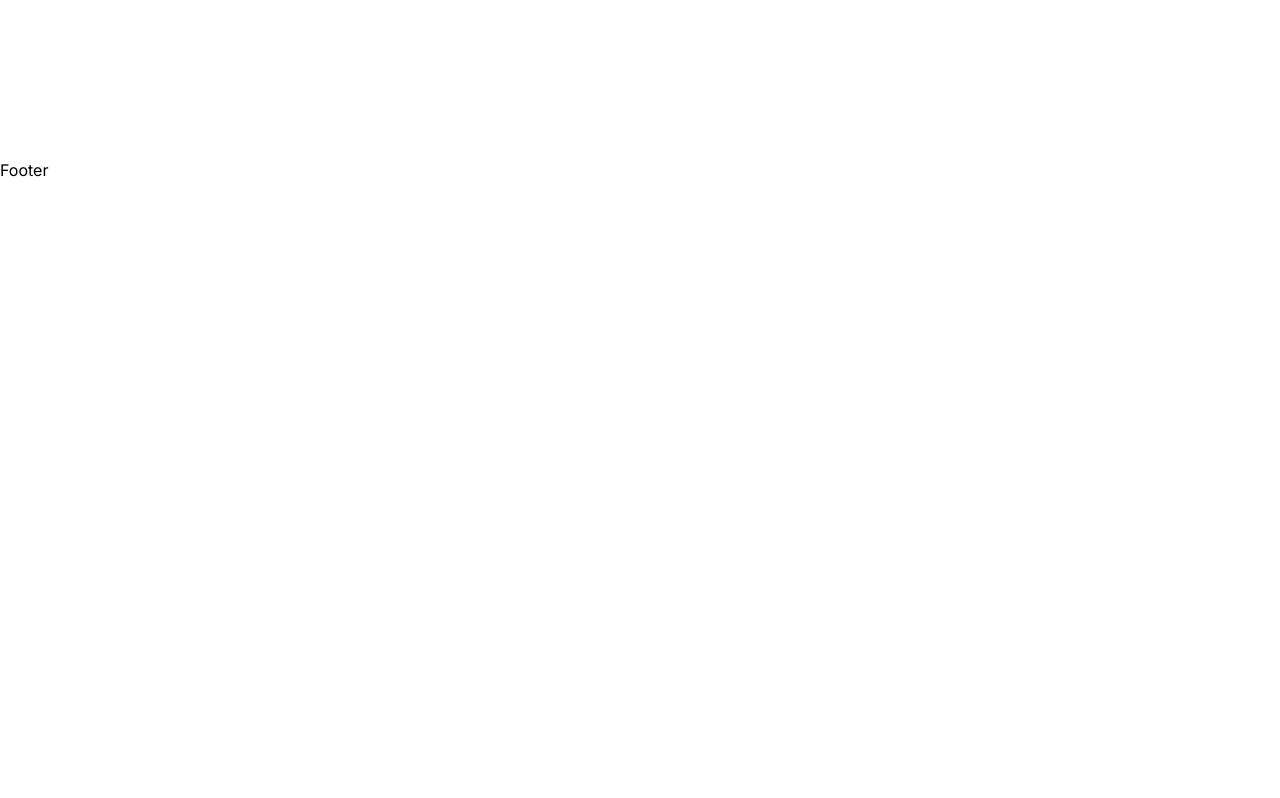
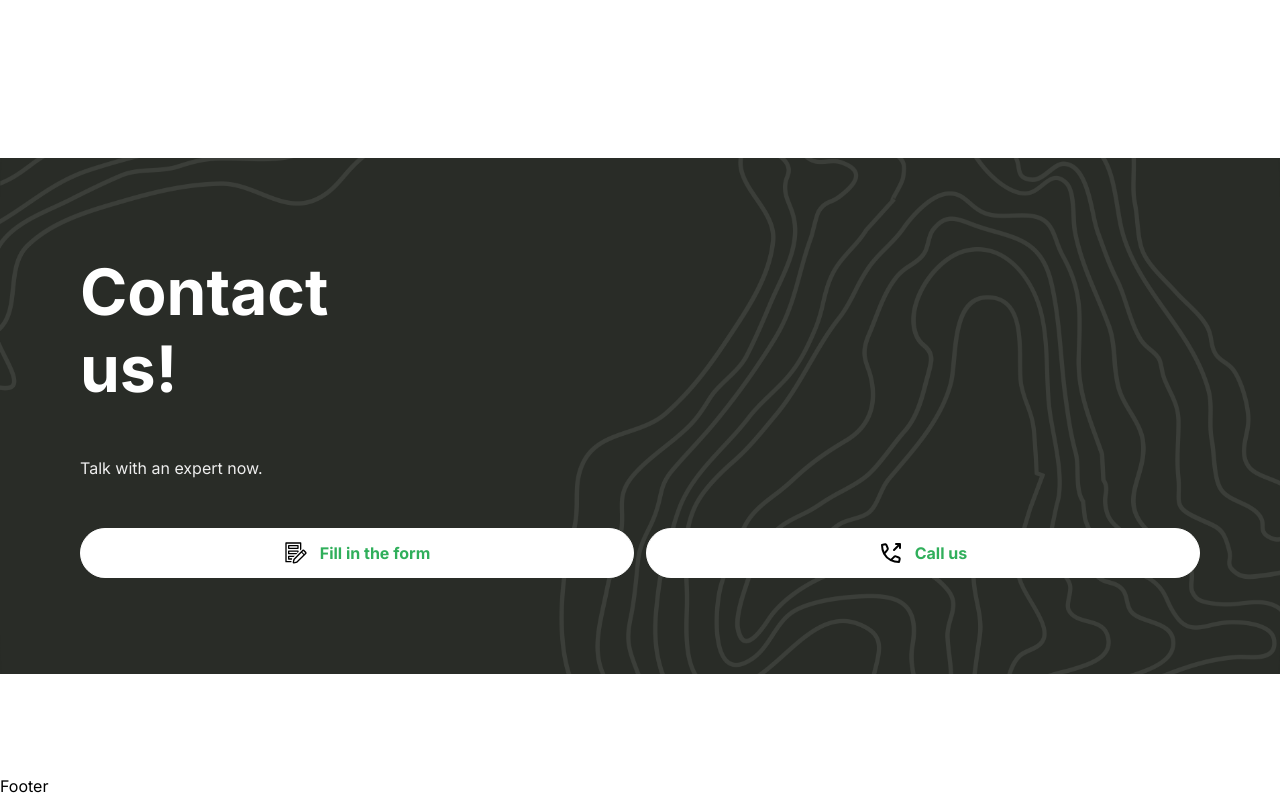
Before and after one commit to david-yaari/shahar-shetrit, a Next.js app: page /en in a window 1280 px wide. Shown: the part 1278-2076 px from the top of the page. Before the commit the page ends 1460 px from the top, so only its background shows below. Built offline with nearby package versions, Linux system fonts and the light colour scheme.

Commit message:
add contact us

```diff
--- a/src/app/[locale]/page.tsx
+++ b/src/app/[locale]/page.tsx
@@ -1,4 +1,5 @@
 // import {useTranslations} from 'next-intl';
+import Actions from '@/components/Actions';
 import Hero from '@/components/Hero';
 import Services from '@/components/Services';
 
@@ -9,6 +10,7 @@ export default function Index() {
     <>
       <Hero />
       <Services />
+      <Actions />
     </>
   );
 }
--- a/src/app/globals.css
+++ b/src/app/globals.css
@@ -126,7 +126,7 @@ body {
 
   /* Hero */
   .hero-map {
-    @apply absolute left-10 top-0 h-1/2 w-full bg-hero bg-cover bg-center md:-right-28 xl:-top-10;
+    @apply absolute left-10 top-0 h-[600px] xs:h-[550px] md:h-[500px] w-full bg-hero bg-cover bg-center md:-right-28 xl:-top-10;
     background-position: 40% 0; /* Adjust the percentage as needed */
 
     &:after {
--- /dev/null
+++ b/src/components/Actions.tsx
@@ -0,0 +1,36 @@
+import Button from "./Button"
+import Image from 'next/image'
+
+
+const Actions = () => {
+    return (
+        <section className="flexCenter w-full flex-col pb-[100px]">
+          <div className="get-app">
+            <div className="z-20 flex w-full flex-1 flex-col items-start justify-center gap-12">
+              <h2 className="bold-40 lg:bold-64 xl:max-w-[320px]">Contact us!</h2>
+              <p className="regular-16 text-gray-10">Talk with an expert now.</p>
+              <div className="flex w-full flex-col gap-3 whitespace-nowrap xl:flex-row">
+                <Button
+                  type="button"
+                  title="Fill in the form"
+                  icon="/form.svg"
+                  variant="btn_white"
+                  full
+                />
+                <Button
+                  type="button"
+                  title="Call us"
+                  icon="/phone-outgoing.svg"
+                  variant="btn_white"
+                  full
+                />
+              </div>
+            </div>
+
+
+          </div>
+        </section>
+      )
+}
+
+export default Actions
--- a/src/components/Hero.tsx
+++ b/src/components/Hero.tsx
@@ -18,7 +18,7 @@ function Hero() {
           />
           <h1 className='bold-52 lg:bold-88'>Shahar Shetrit</h1>
           <h2 className='bold-32 lg:bold-44'>SecureLife Hub</h2>
-          <p className='regular-16 mt-6 text-gray-40 xl:max-w-[520px]'>
+          <p className='regular-16 mt-6 text-gray xl:max-w-[520px]'>
             Guardians of Well-Being: Your Health, Your Future, Your Legacy.{' '}
             <br />
             At Shahar Sheetrit, we’re more than insurance providers; we’re
--- a/tailwind.config.ts
+++ b/tailwind.config.ts
@@ -35,7 +35,12 @@ module.exports = {
         'hero': "url('/bg-hero.jpg')",
       },
       screens: {
-        xs: '400px',
+        'xs': '480px',
+        'sm': '640px',
+        'md': '768px',
+        'lg': '1024px',
+        'xl': '1280px',
+        '2xl': '1536px',
         '3xl': '1680px',
         '4xl': '2200px',
       },
```
Also changed, not shown: public/form.svg (added), public/phone-outgoing.svg (added).
